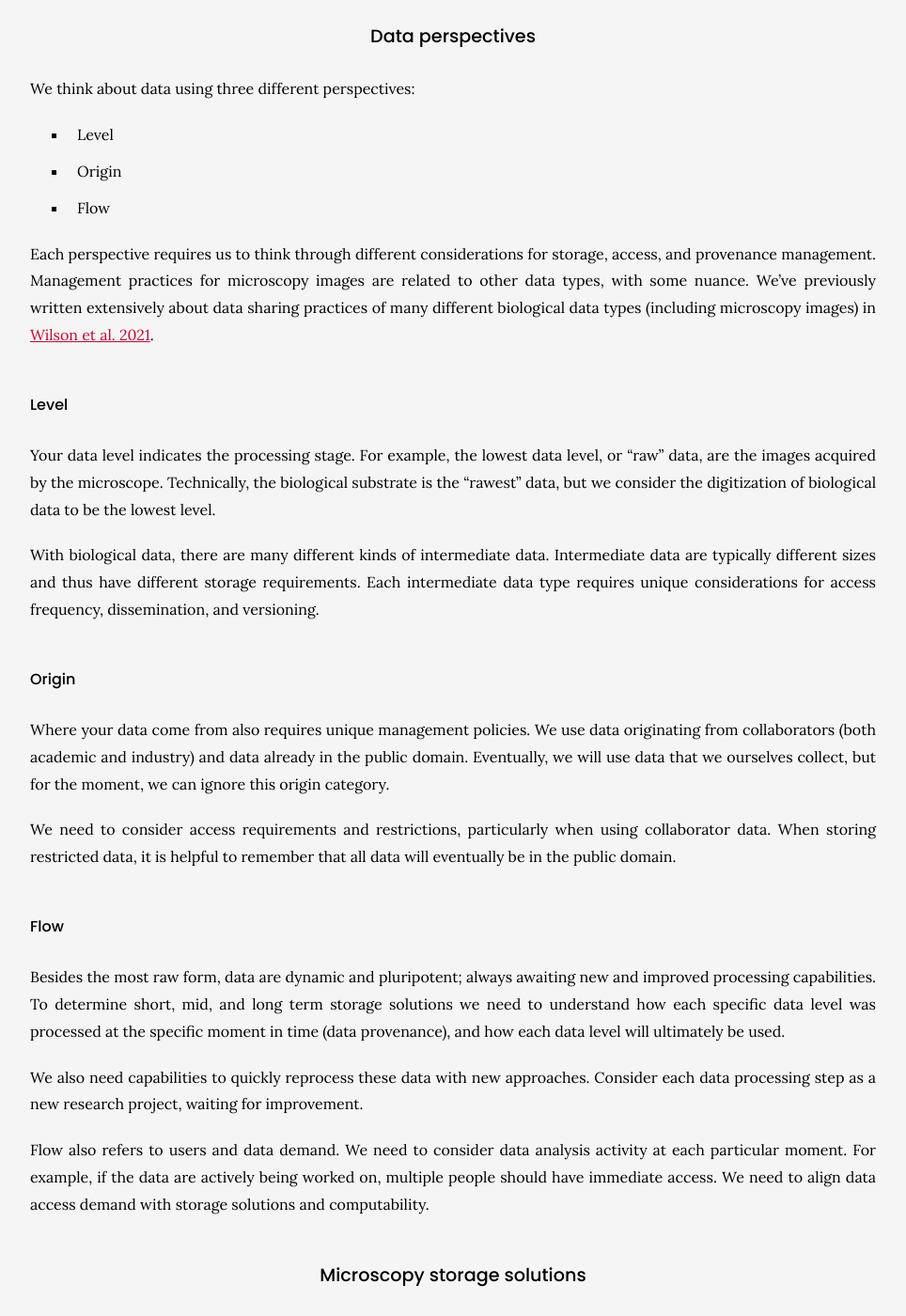
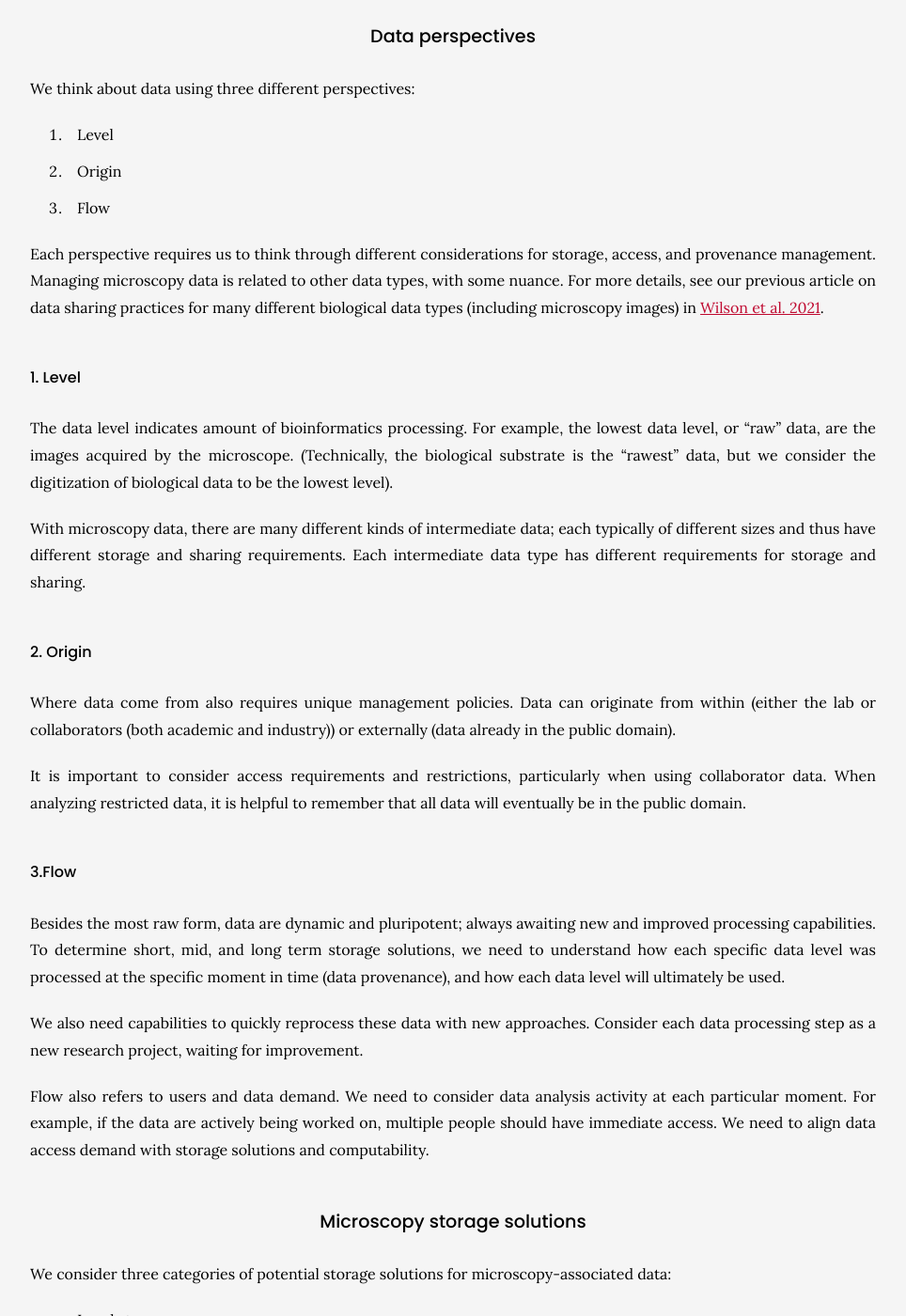
Before and after one commit to WayScience/waysciencelab.com, a Jekyll site: the page built from _posts/2022-05-01-datastrategy.md, in a window 1280 px wide and 1400 px high, scrolled down 612 px. Shown: the whole window at 94% size, without its empty margins (158-1122 px from the left). Built offline with Jekyll 4.4.1, drawn with Linux system fonts in a browser that asks for light colours; nearby versions of some CDN libraries; some of the changed text lies outside the part shown.

Commit message:
minor edits

```diff
--- a/_posts/2022-05-01-datastrategy.md
+++ b/_posts/2022-05-01-datastrategy.md
@@ -9,43 +9,41 @@ tags:
 
 ## A suitable and flexible data management strategy is essential for effective and trustworthy science.
 
-Our goal is to maximize access, understanding, analysis speed, and provenance while reducing barriers, unnecessary storage bloat, and cost.
+Our goal for data is to maximize access, understanding, analysis speed, and provenance while reducing barriers, unnecessary storage bloat, and cost.
 
 ### Data perspectives
 
 We think about data using three different perspectives:
 
-- Level
-- Origin
-- Flow
+1. Level
+2. Origin
+3. Flow
 
 Each perspective requires us to think through different considerations for storage, access, and provenance management.
-Management practices for microscopy images are related to other data types, with some nuance.
-We've previously written extensively about data sharing practices of many different biological data types (including microscopy images) in [Wilson et al. 2021](https://doi.org/10.1002/1873-3468.14067).
+Managing microscopy data is related to other data types, with some nuance.
+For more details, see our previous article on data sharing practices for many different biological data types (including microscopy images) in [Wilson et al. 2021](https://doi.org/10.1002/1873-3468.14067).
 
-#### Level
+#### 1. Level
 
-Your data level indicates the processing stage.
+The data level indicates amount of bioinformatics processing.
 For example, the lowest data level, or “raw” data, are the images acquired by the microscope.
-Technically, the biological substrate is the “rawest” data, but we consider the digitization of biological data to be the lowest level.
+(Technically, the biological substrate is the “rawest” data, but we consider the digitization of biological data to be the lowest level).
 
-With biological data, there are many different kinds of intermediate data.
-Intermediate data are typically different sizes and thus have different storage requirements.
-Each intermediate data type requires unique considerations for access frequency, dissemination, and versioning.
+With microscopy data, there are many different kinds of intermediate data; each typically of different sizes and thus have different storage and sharing requirements.
+Each intermediate data type has different requirements for storage and sharing.
 
-#### Origin
+#### 2. Origin
 
-Where your data come from also requires unique management policies.
-We use data originating from collaborators (both academic and industry) and data already in the public domain.
-Eventually, we will use data that we ourselves collect, but for the moment, we can ignore this origin category.
+Where data come from also requires unique management policies.
+Data can originate from within (either the lab or collaborators (both academic and industry)) or externally (data already in the public domain).
 
-We need to consider access requirements and restrictions, particularly when using collaborator data.
-When storing restricted data, it is helpful to remember that all data will eventually be in the public domain.
+It is important to consider access requirements and restrictions, particularly when using collaborator data.
+When analyzing restricted data, it is helpful to remember that all data will eventually be in the public domain.
 
-#### Flow
+#### 3.Flow
 
 Besides the most raw form, data are dynamic and pluripotent; always awaiting new and improved processing capabilities.
-To determine short, mid, and long term storage solutions  we need to understand how each specific data level was processed at the specific moment in time (data provenance), and how each data level will ultimately be used.
+To determine short, mid, and long term storage solutions, we need to understand how each specific data level was processed at the specific moment in time (data provenance), and how each data level will ultimately be used.
 
 We also need capabilities to quickly reprocess these data with new approaches.
 Consider each data processing step as a new research project, waiting for improvement.
@@ -76,7 +74,7 @@ We consider three categories of potential storage solutions for microscopy-assoc
 
 Each storage solution has trade-offs in terms of longevity, access, usage speed, version control, size restrictions, and cost (Table 1).
 
-| Solution              | Longevity    | Version Control | Access          | Usage speed | Size limits                       | Cost                                                                |
+| Solution              | Longevity    | Version control | Access          | Usage speed | Size limits                       | Cost                                                                |
 |-----------------------|--------------|-----------------|-----------------|-------------|-----------------------------------|---------------------------------------------------------------------|
 | Internal hard drive   | Intermediate | No              | Private         | Instant     | <= 18TB (Total)                   | ~$15 per TB one time cost                                 |
 | External hard drive   | High         | No              | Private         | Download    | <= 18TB (Total)                   | ~$15 per TB one time cost                                 |
@@ -97,7 +95,7 @@ Each storage solution has trade-offs in terms of longevity, access, usage speed,
 
 ### Microscopy data levels
 
-From the raw microscopy image to the variable intermediate data types including single cell and bulk embeddings, each data level has unique data storage and sharing considerations (Figure 1).
+From the raw microscopy image to intermediate data types including single cell and bulk embeddings, each data level has unique data storage and sharing considerations. We present a typical storage lifespan according to different data levels in Figure 1.
 
 {%
   include figure.html
```
Also changed, not shown: other parts of _posts/2022-05-01-datastrategy.md (+1 -1 lines).
